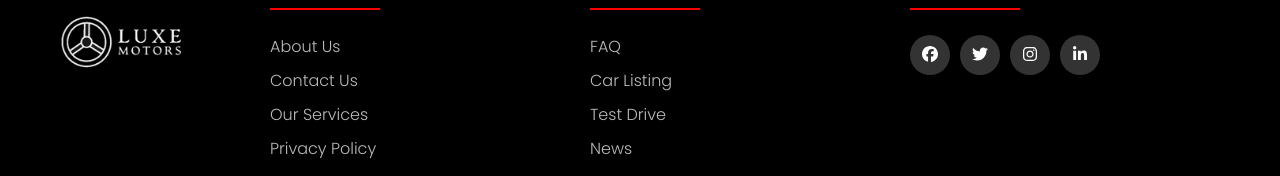
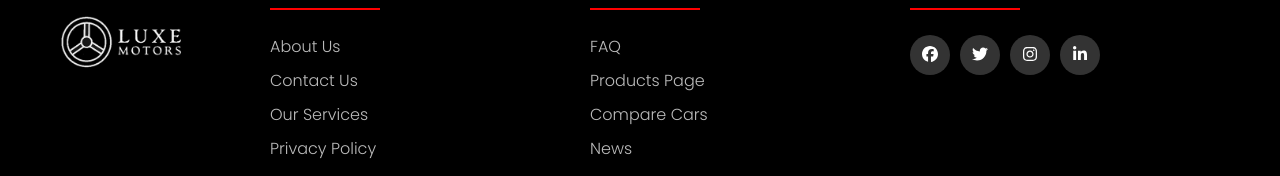
Before and after one commit to bechara-rizk/DealershipTeamOne, a Next.js app: page /home/faq in a window 1280 px wide. Shown: the part 1160-1336 px from the top of the page. Built offline with nearby package versions, Linux system fonts and the light colour scheme.

Commit message:
integrating pages in footer

```diff
--- a/src/components/Footer.js
+++ b/src/components/Footer.js
@@ -17,8 +17,8 @@ const Footer = () => {
 		   <div className="footer-col">
 			 <h4>Luxe Motors</h4>
 			 <ul>
-			   <li><a href="#">about us</a></li>
-			   <li><a href="#">Contact us</a></li>
+			   <li><a href="/home/aboutUs">about us</a></li>
+			   <li><a href="/home/contactUs">Contact us</a></li>
 			   <li><a href="#">our services</a></li>
 			   <li><a href="#">privacy policy</a></li>
 
@@ -29,8 +29,8 @@ const Footer = () => {
 			 <ul>
 
 			   <li><a href="/home/faq ">FAQ</a></li>
-			   <li><a href=" ">Car Listing</a></li>
-			   <li><a href=" ">Test Drive</a></li>
+			   <li><a href="/home/ProductsPage">Products page</a></li>
+			   <li><a href="/home/compareCar">Compare Cars</a></li>
 			   <li><a href=" ">News</a></li>
 
 			 </ul>
```
